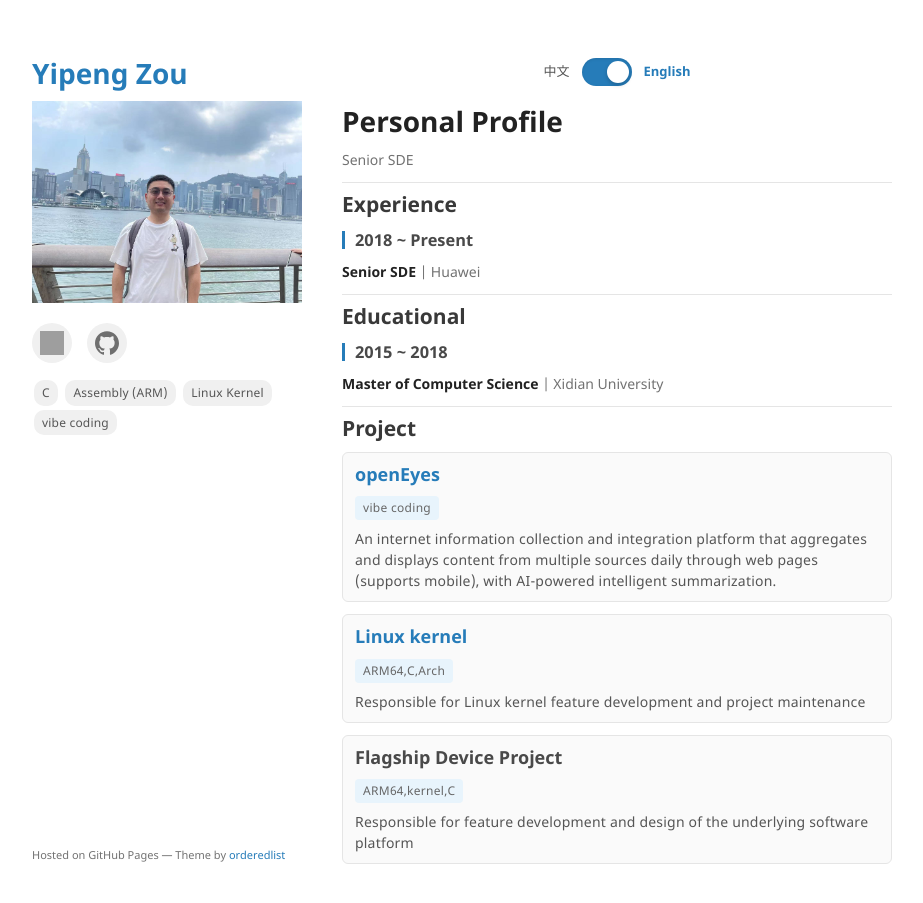
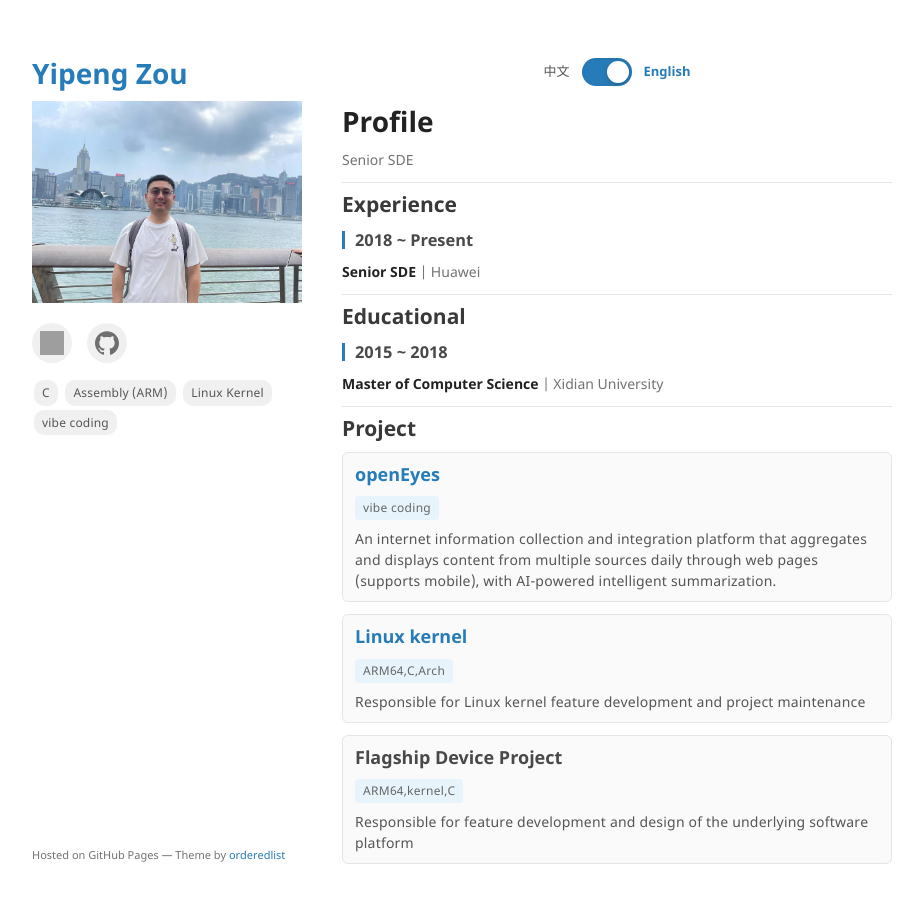
Before and after one commit to zouyipeng/zouyipeng.github.io, a Jekyll site: the page built from index.md, in a window 1280 px wide and 926 px high. Shown: the top 903 px of the window, without its empty margins (178-1101 px from the left). Built offline with Jekyll 4.4.1, drawn with Linux system fonts in a browser that asks for light colours; grey boxes are pictures that could not be loaded.

Commit message:
Fix language display with important CSS and clean up
- Add !important to language container display rules
- Rewrite CSS file to ensure proper styling
- Clean up JavaScript file completely
- Update English title to 'Profile'

```diff
--- a/_data/content.json
+++ b/_data/content.json
@@ -49,7 +49,7 @@
     }
   },
   "en": {
-    "title": "Personal Profile",
+    "title": "Profile",
     "description": "Senior SDE",
     "experience": {
       "title": "Experience",
--- a/assets/css/custom.css
+++ b/assets/css/custom.css
@@ -2,11 +2,11 @@
 
 /* Language Containers */
 .lang-zh {
-  display: none;
+  display: none !important;
 }
 
 .lang-en {
-  display: block;
+  display: block !important;
 }
 
 /* Global spacing adjustments */
@@ -229,11 +229,6 @@
   letter-spacing: 0.2px;
 }
 
-.project-card.visible {
-  opacity: 1;
-  transform: translateY(0);
-}
-
 /* Timeline Styles */
 h3 {
   margin-top: 15px;
```
